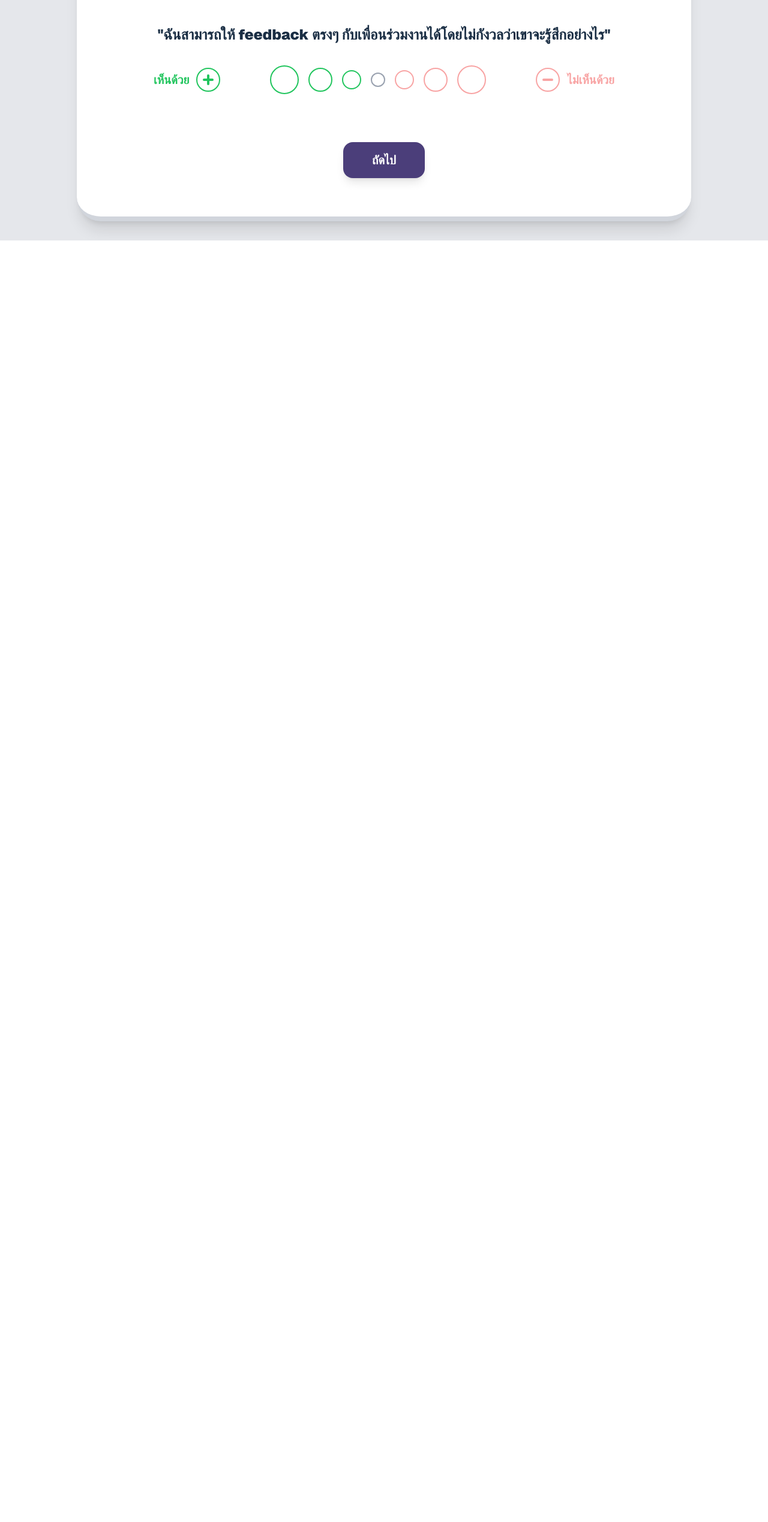
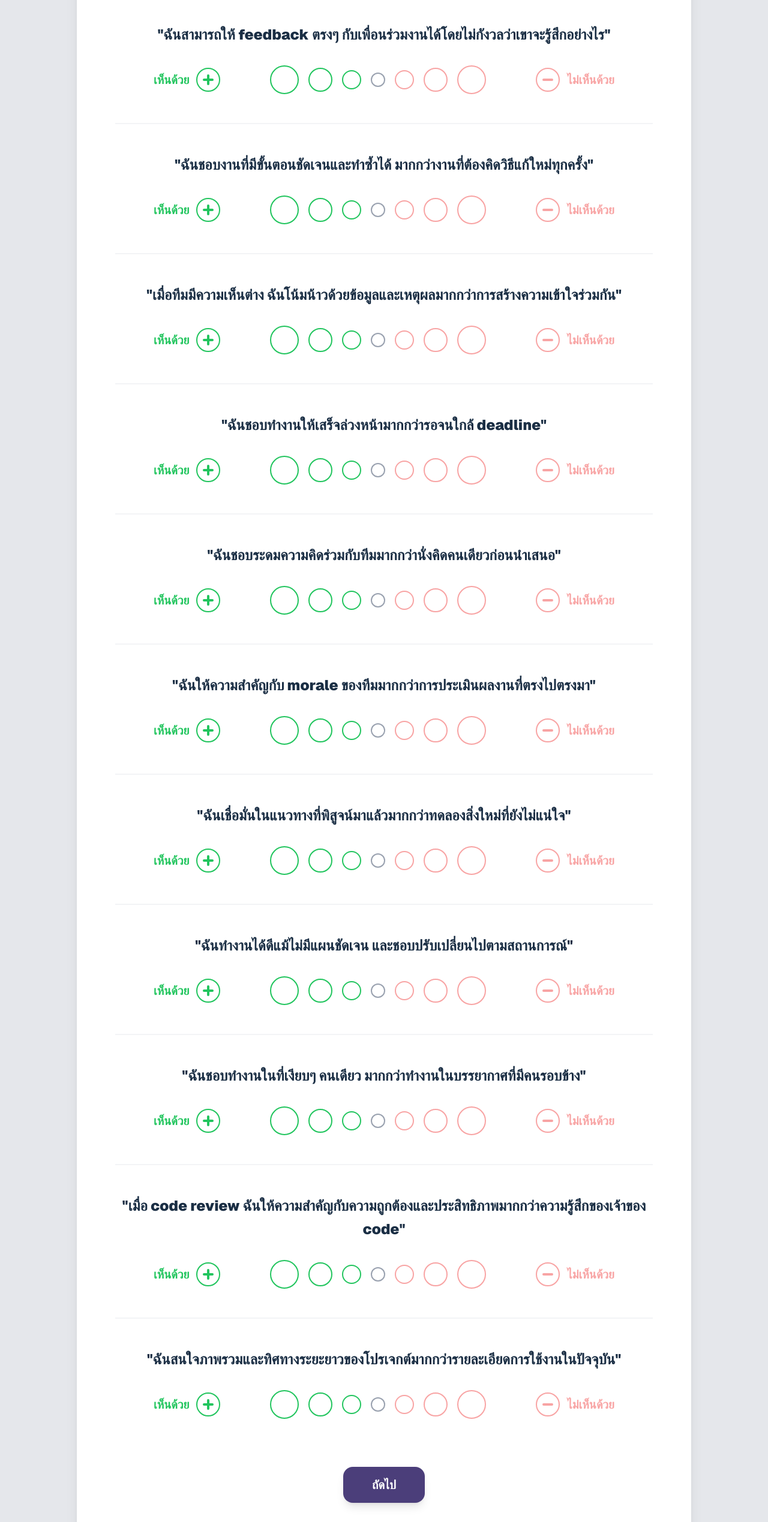
Before and after one commit to Oatto319/FinalProject, a Next.js app: page /question/programming in a window 1280 px wide. Shown: the part 2083-4621 px from the top of the page at 60% size. Before the commit the page ends 2484 px from the top, so only its background shows below. Built offline with nearby package versions, Linux system fonts and the light colour scheme.

Commit message:
add more question

```diff
--- a/app/question/programming/page.tsx
+++ b/app/question/programming/page.tsx
@@ -19,6 +19,16 @@ const ProgrammingQuestionnaire = () => {
     { id: 8,  text: 'เมื่องานเปลี่ยนแปลงกะทันหัน ฉันปรับตัวได้ง่ายโดยไม่รู้สึกกดดัน', dimension: 'JP2' },
     { id: 9,  text: 'หลังจากประชุมหรือทำงานร่วมกับหลายคน ฉันรู้สึกมีพลังงานมากขึ้น', dimension: 'EI2' },
     { id: 10, text: 'ฉันสามารถให้ feedback ตรงๆ กับเพื่อนร่วมงานได้โดยไม่กังวลว่าเขาจะรู้สึกอย่างไร', dimension: 'TF2' },
+    { id: 11, text: 'ฉันชอบงานที่มีขั้นตอนชัดเจนและทำซ้ำได้ มากกว่างานที่ต้องคิดวิธีแก้ใหม่ทุกครั้ง', dimension: 'SN3' },
+    { id: 12, text: 'เมื่อทีมมีความเห็นต่าง ฉันโน้มน้าวด้วยข้อมูลและเหตุผลมากกว่าการสร้างความเข้าใจร่วมกัน', dimension: 'TF3' },
+    { id: 13, text: 'ฉันชอบทำงานให้เสร็จล่วงหน้ามากกว่ารอจนใกล้ deadline', dimension: 'JP3' },
+    { id: 14, text: 'ฉันชอบระดมความคิดร่วมกับทีมมากกว่านั่งคิดคนเดียวก่อนนำเสนอ', dimension: 'EI3' },
+    { id: 15, text: 'ฉันให้ความสำคัญกับ morale ของทีมมากกว่าการประเมินผลงานที่ตรงไปตรงมา', dimension: 'TF4' },
+    { id: 16, text: 'ฉันเชื่อมั่นในแนวทางที่พิสูจน์มาแล้วมากกว่าทดลองสิ่งใหม่ที่ยังไม่แน่ใจ', dimension: 'SN4' },
+    { id: 17, text: 'ฉันทำงานได้ดีแม้ไม่มีแผนชัดเจน และชอบปรับเปลี่ยนไปตามสถานการณ์', dimension: 'JP4' },
+    { id: 18, text: 'ฉันชอบทำงานในที่เงียบๆ คนเดียว มากกว่าทำงานในบรรยากาศที่มีคนรอบข้าง', dimension: 'EI4' },
+    { id: 19, text: 'เมื่อ code review ฉันให้ความสำคัญกับความถูกต้องและประสิทธิภาพมากกว่าความรู้สึกของเจ้าของ code', dimension: 'TF5' },
+    { id: 20, text: 'ฉันสนใจภาพรวมและทิศทางระยะยาวของโปรเจกต์มากกว่ารายละเอียดการใช้งานในปัจจุบัน', dimension: 'SN5' },
   ];
 
   // เก็บสถานะการเลือกของแต่ละคำถาม (1-7)
@@ -49,12 +59,14 @@ const ProgrammingQuestionnaire = () => {
     // คำนวณ MBTI dimensions
     // pole: agree(1-3)=+1, neutral(4)=0, disagree(5-7)=-1
     const pole = (val: number) => val <= 3 ? 1 : val >= 5 ? -1 : 0;
-    // Q1,Q5,Q9: agree=E  |  Q2: agree=S  |  Q7: agree=N (reversed)
-    // Q3,Q10: agree=T  |  Q6: agree=F (reversed)  |  Q4: agree=J  |  Q8: agree=P (reversed)
-    const EI_score = pole(answers[1]) + pole(answers[5]) + pole(answers[9]);
-    const SN_score = pole(answers[2]) + (-1 * pole(answers[7]));
-    const TF_score = pole(answers[3]) + (-1 * pole(answers[6])) + pole(answers[10]);
-    const JP_score = pole(answers[4]) + (-1 * pole(answers[8]));
+    // EI: Q1,Q5,Q9,Q14=agree→E  |  Q18=agree→I (reversed)
+    // SN: Q2,Q11,Q16=agree→S   |  Q7,Q20=agree→N (reversed)
+    // TF: Q3,Q10,Q12,Q19=agree→T  |  Q6,Q15=agree→F (reversed)
+    // JP: Q4,Q13=agree→J  |  Q8,Q17=agree→P (reversed)
+    const EI_score = pole(answers[1]) + pole(answers[5]) + pole(answers[9]) + pole(answers[14]) + (-1 * pole(answers[18]));
+    const SN_score = pole(answers[2]) + (-1 * pole(answers[7])) + pole(answers[11]) + pole(answers[16]) + (-1 * pole(answers[20]));
+    const TF_score = pole(answers[3]) + (-1 * pole(answers[6])) + pole(answers[10]) + pole(answers[12]) + (-1 * pole(answers[15])) + pole(answers[19]);
+    const JP_score = pole(answers[4]) + (-1 * pole(answers[8])) + pole(answers[13]) + (-1 * pole(answers[17]));
 
     const T = TF_score >= 0, S = SN_score >= 0;
 
@@ -236,10 +248,10 @@ const ProgrammingQuestionnaire = () => {
                       <div className="flex-1 bg-gray-100 rounded-full h-2.5">
                         <div
                           className="bg-[#4B3E7A] h-2.5 rounded-full transition-all duration-500"
-                          style={{ width: `${(t.score / 5) * 100}%` }}
+                          style={{ width: `${(t.score / 11) * 100}%` }}
                         />
                       </div>
-                      <span className="text-sm font-black text-[#4B3E7A] w-8 text-right flex-shrink-0">{t.score}/5</span>
+                      <span className="text-sm font-black text-[#4B3E7A] w-10 text-right flex-shrink-0">{t.score}/11</span>
                     </div>
                   ))}
                 </div>
```
